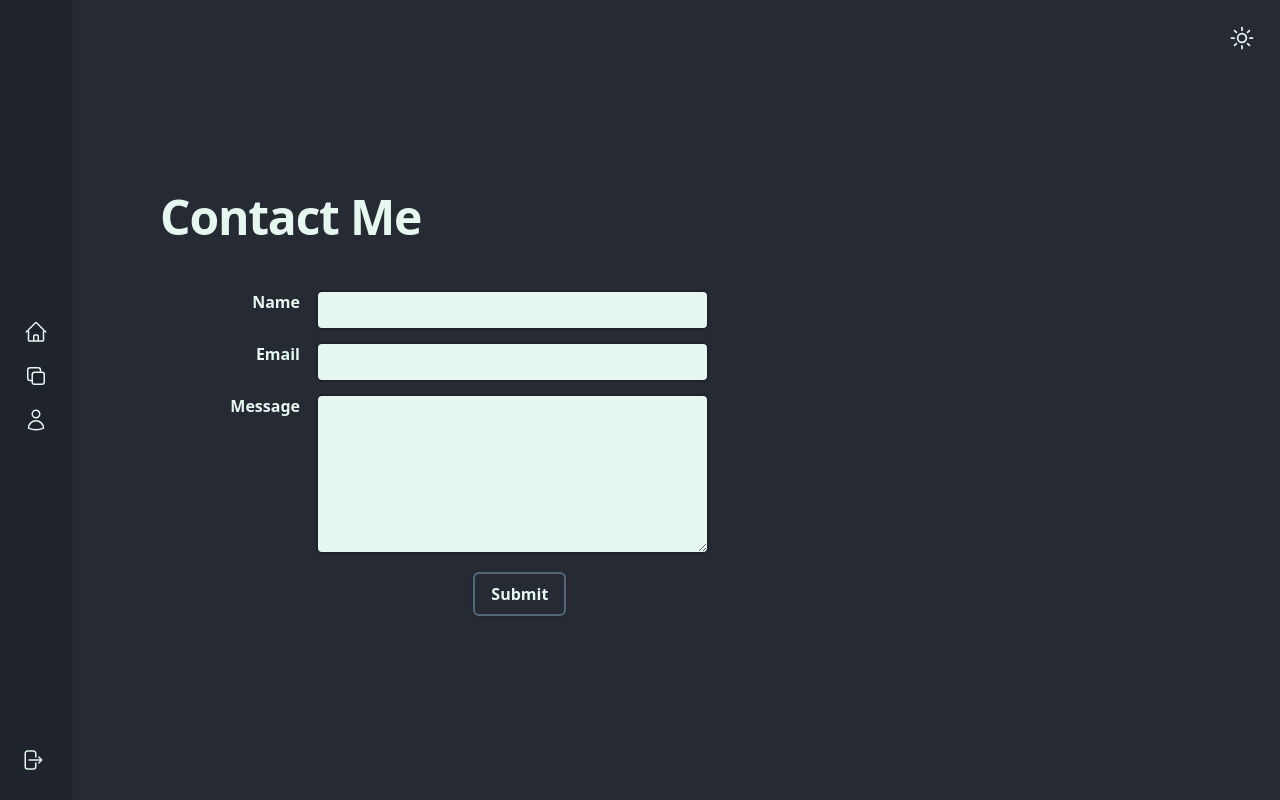
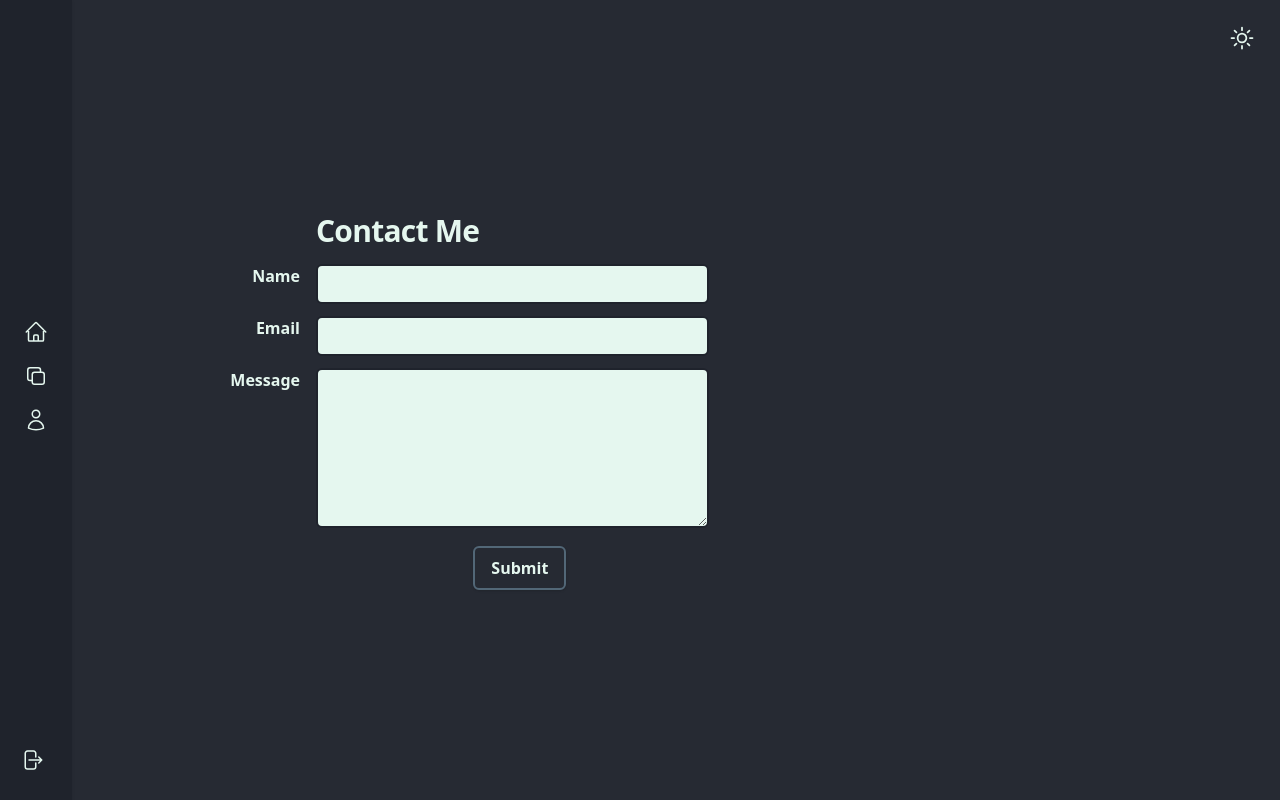
Before and after one commit to amalsaju/PersonalWebsite, a React (Vite) app in the folder personal-website/: page /contact in a window 1280 px wide. Built offline with nearby package versions, Linux system fonts and the light colour scheme.

Commit message:
Patch: updated contact me header size and position

```diff
--- a/personal-website/src/App.jsx
+++ b/personal-website/src/App.jsx
@@ -9,17 +9,17 @@ import { useState } from "react";
 
 function App() {
   const [light, setLight] = useState(false);
-  console.log(light);
+  // console.log(light);
 
   return (
     <div data-theme={light ? 'light' : 'dark'}>
       <div className="w-screen">
         <button onClick={() => setLight(!light)} className="absolute right-5 top-5 rounded-md p-1 rounded-md stroke-text-light dark:stroke-text-dark text-text-light dark:text-text-dark hover:bg-highlight-light dark:hover:bg-highlight-dark hover:stroke-primary-light dark:hover:stroke-primary-dark hover:text-primary-light dark:hover:text-primary-dark">
           {light ?
-            <svg xmlns="http://www.w3.org/2000/svg" fill="none" viewBox="0 0 24 24" strokeWidth="1.5" stroke="currentColor" class="size-7">
+            <svg xmlns="http://www.w3.org/2000/svg" fill="none" viewBox="0 0 24 24" strokeWidth="1.5" stroke="currentColor" className="size-7">
               <path strokeLinecap="round" strokeLinejoin="round" d="M21.752 15.002A9.72 9.72 0 0 1 18 15.75c-5.385 0-9.75-4.365-9.75-9.75 0-1.33.266-2.597.748-3.752A9.753 9.753 0 0 0 3 11.25C3 16.635 7.365 21 12.75 21a9.753 9.753 0 0 0 9.002-5.998Z" />
             </svg>
-            : <svg xmlns="http://www.w3.org/2000/svg" fill="none" viewBox="0 0 24 24" strokeWidth="1.5" stroke="currentColor" class="size-7">
+            : <svg xmlns="http://www.w3.org/2000/svg" fill="none" viewBox="0 0 24 24" strokeWidth="1.5" stroke="currentColor" className="size-7">
               <path strokeLinecap="round" strokeLinejoin="round" d="M12 3v2.25m6.364.386-1.591 1.591M21 12h-2.25m-.386 6.364-1.591-1.591M12 18.75V21m-4.773-4.227-1.591 1.591M5.25 12H3m4.227-4.773L5.636 5.636M15.75 12a3.75 3.75 0 1 1-7.5 0 3.75 3.75 0 0 1 7.5 0Z" />
             </svg>
           }
--- a/personal-website/src/contacts/contact.jsx
+++ b/personal-website/src/contacts/contact.jsx
@@ -36,13 +36,18 @@ export default function Contact() {
     e.target.reset();
   };
   return (
-    <div className="flex flex-col h-screen justify-center bg-primary-light dark:bg-primary-dark">
-      <div className="ml-20">
-        <h1 className="font-bold leading-snug tracking-tight mb-3 text-text-light dark:text-text-dark w-full text-3xl md:mb-10 md:ml-20 lg:max-w-3xl lg:text-5xl">
-          Contact Me
-        </h1>
-      </div>
+    <div className="flex flex-col h-screen justify-center bg-primary-light dark:bg-primary-dark overflow-hidden">
       <form className="flex flex-col ml-20 mr-5 gap-3" onSubmit={sendEmail}>
+        <div className="md:flex">
+          <div className="md:w-1/5">
+          {/* empty div for spacing */}
+          </div>
+          <div className="md:w-2/3 lg:w-2/3 xl:w-1/3">
+            <h1 className="font-bold leading-snug tracking-tight text-text-light dark:text-text-dark text-3xl lg:max-w-3xl 3xl:text-5xl">
+              Contact Me
+            </h1>
+          </div>
+        </div>
         <div className="md:flex ">
           <div className="md:w-1/5">
             <label
```
